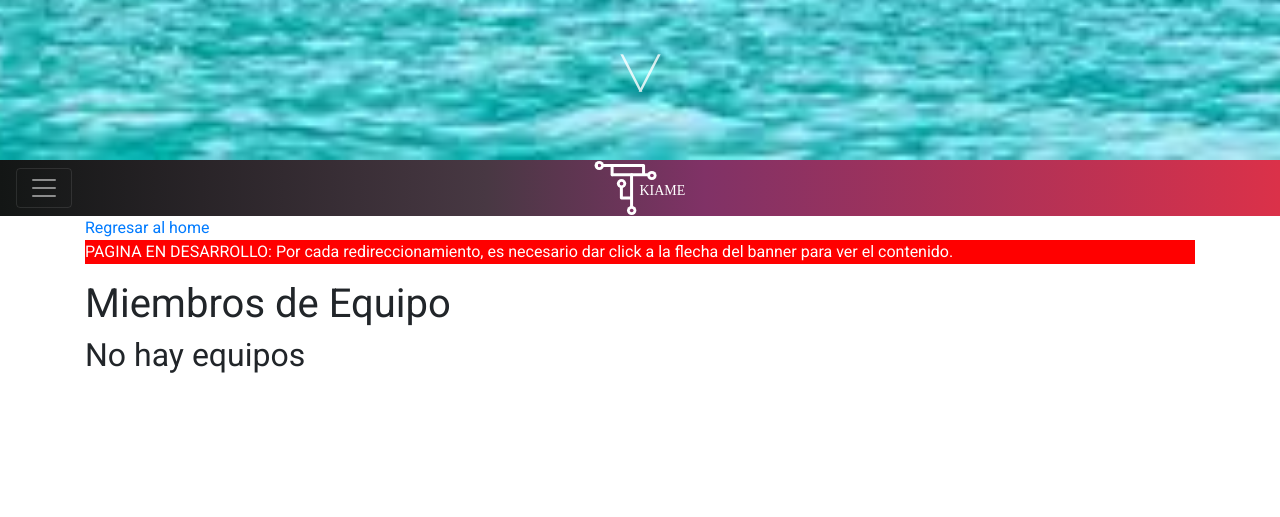
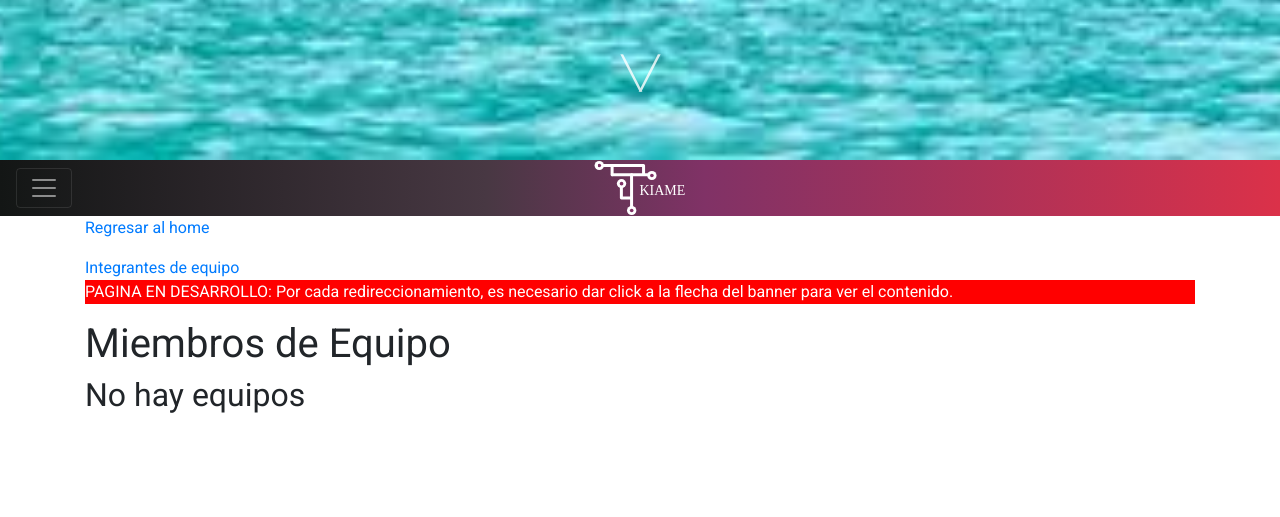
Before and after one commit to EGAMAGZ/EstIndCont, a Django app: page /team/ in a window 1280 px wide. Shown: the part 640-1157 px from the top of the page. Run offline with Django 3.2, Linux system fonts and the light colour scheme.

Commit message:
added url to team members

```diff
--- a/core/templates/core/base.html
+++ b/core/templates/core/base.html
@@ -31,7 +31,8 @@
             </nav>
             <!-- CONTENT -->
             <div id="content-container" class="container">
-            <a href="{% url 'home' %}">Regresar al home</a>
+            <p><a href="{% url 'home' %}">Regresar al home</a></p>
+            <a href="{% url 'team-members' %}">Integrantes de equipo</a>
             <p style="background:red;color:white">PAGINA EN DESARROLLO: Por cada redireccionamiento, es necesario dar click a la flecha del banner para ver el contenido.</p>
                     {% block content %}{% endblock %}
             </div>
```
